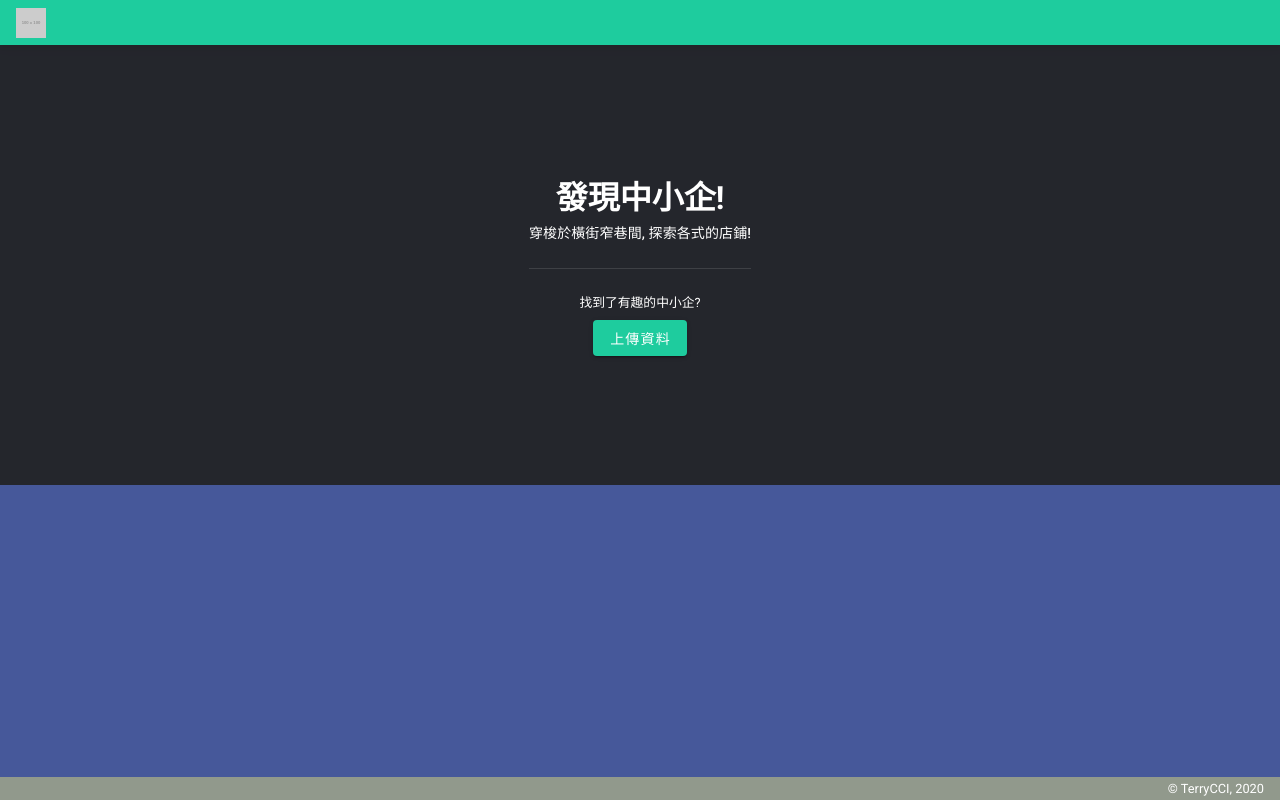
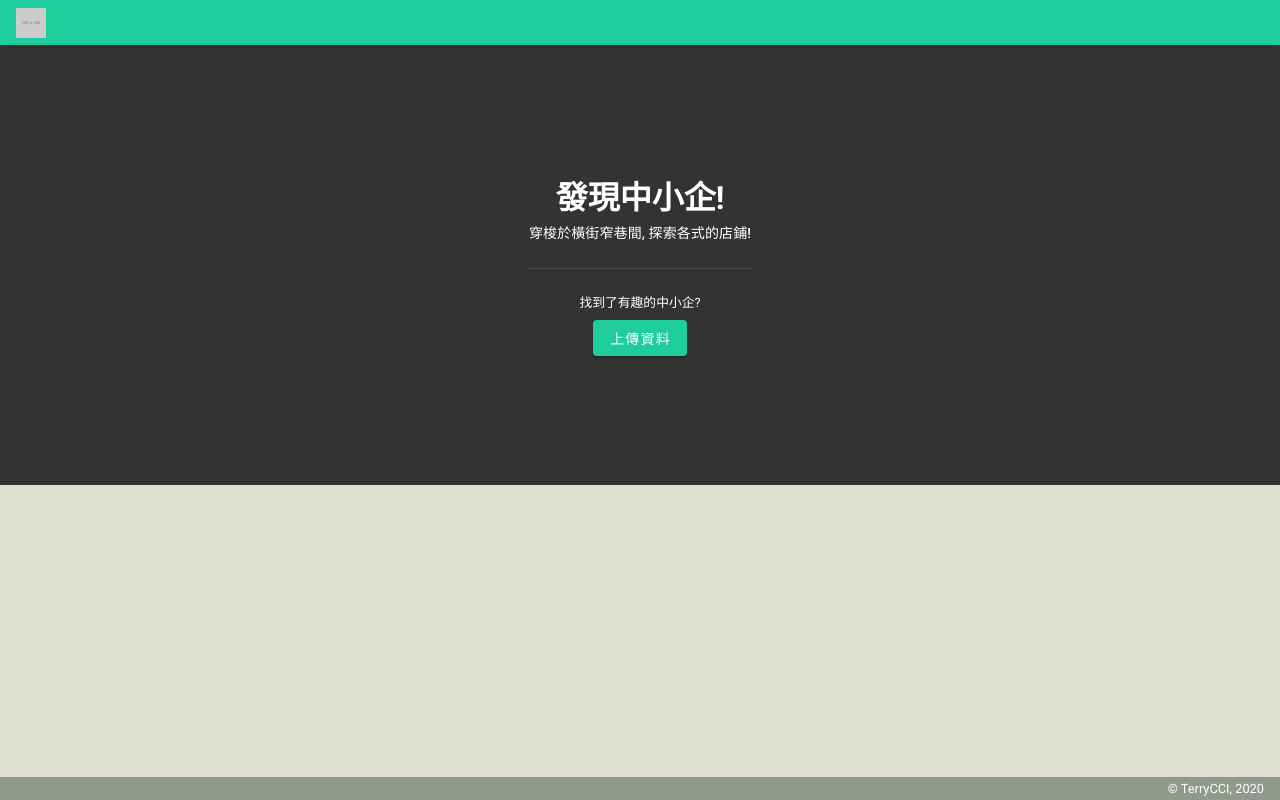
Before and after one commit to terry-cci/discover-sme-old, a Vue app: page /#/ in a window 1280 px wide. Built offline with nearby package versions, Linux system fonts and the light colour scheme; a small style sheet from the web is missing.

Commit message:
adjust color

```diff
--- a/src/plugins/vuetify.js
+++ b/src/plugins/vuetify.js
@@ -12,10 +12,10 @@ export default new Vuetify({
     themes: {
       light: {
         primary: "#1ecc9e",
-        secondary: "#46589a",
+        secondary: "#DFDFD1",
         accent: "#82B1FF",
         error: "#FF5252",
-        info: "#2196F3",
+        info: "#6D7CCF",
         success: "#4CAF50",
         warning: "#FFC107"
       }
```
